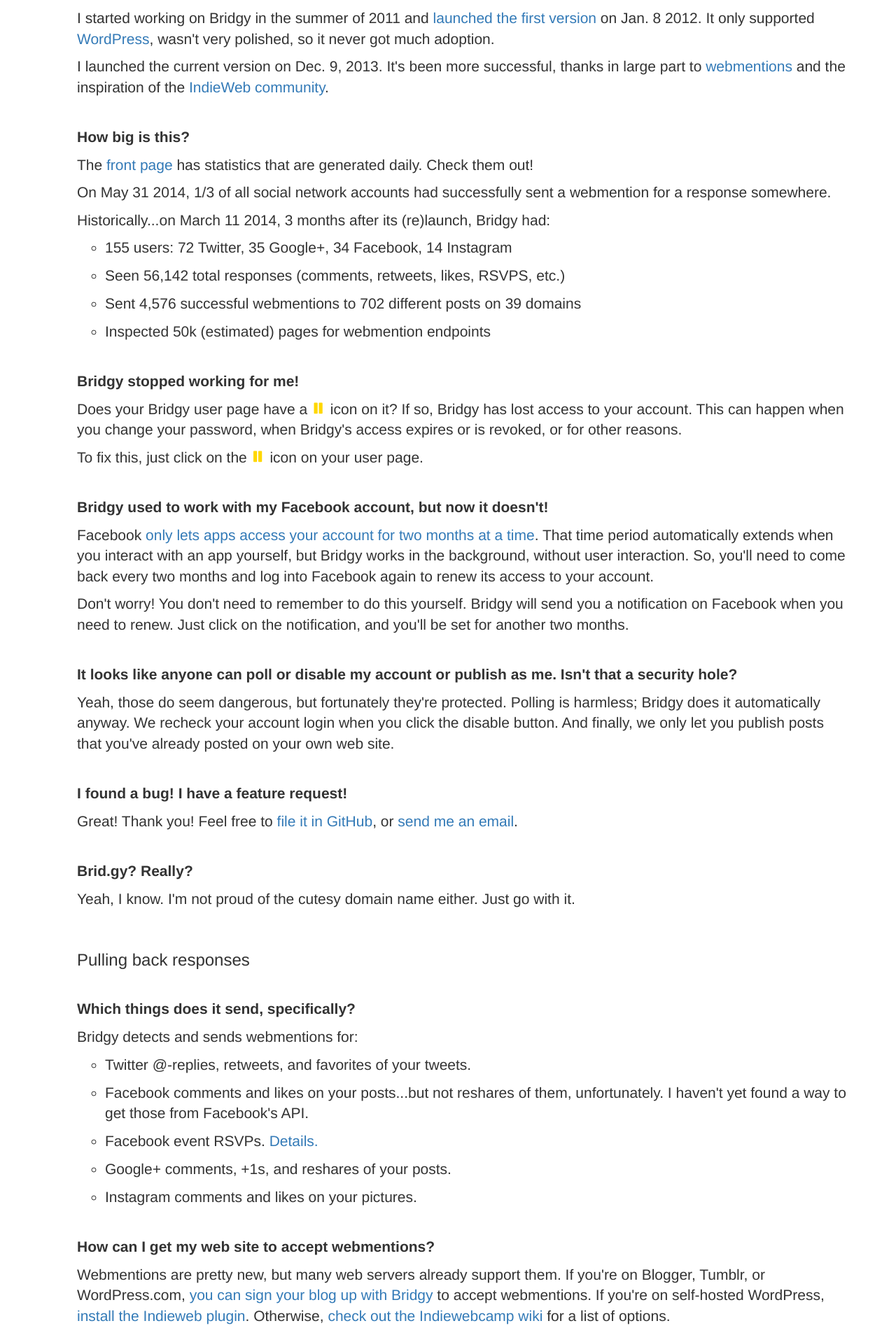
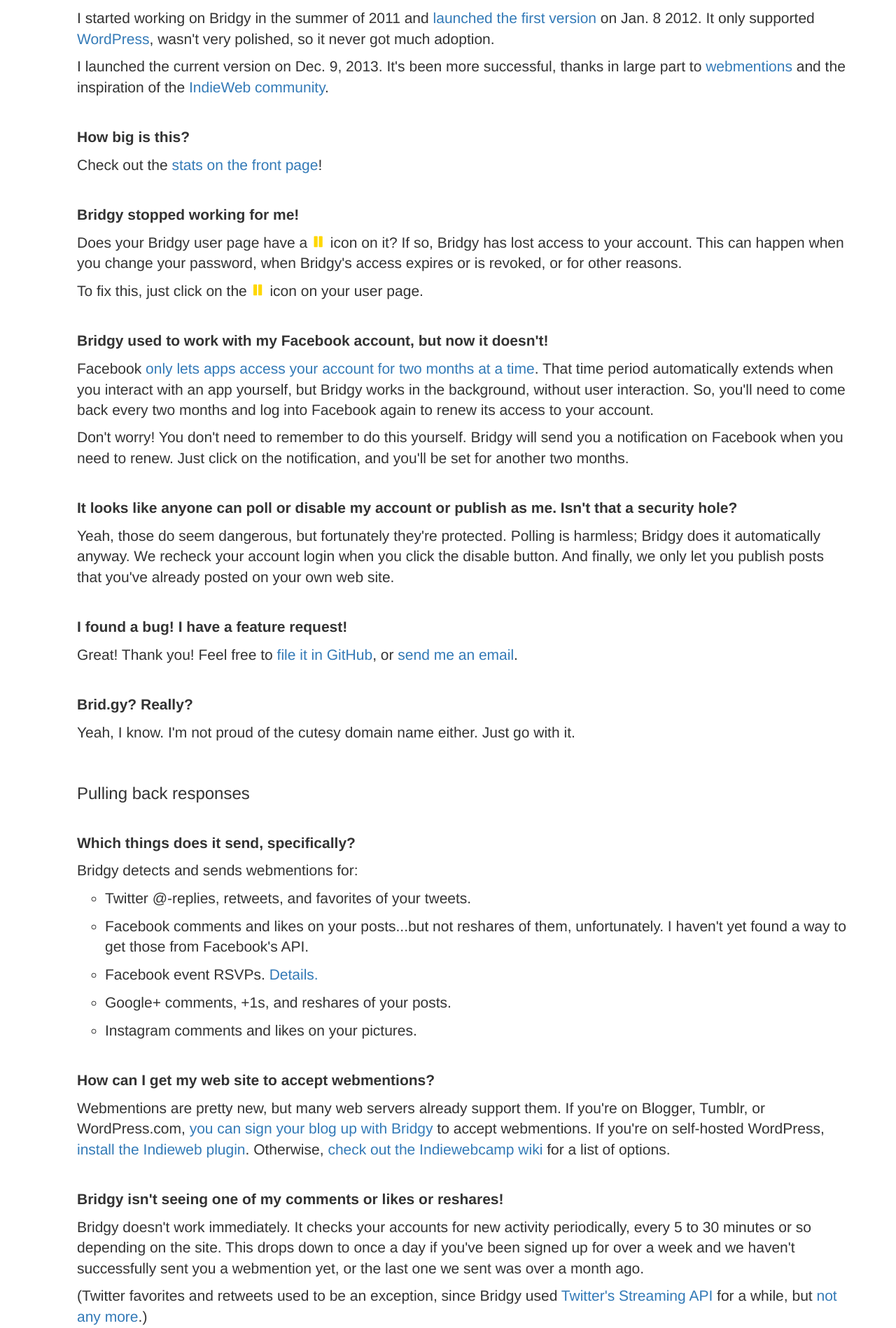
Before and after one commit to snarfed/bridgy, a Django app: template templates/about.html in a window 1280 px wide. Shown: the part 3408-5306 px from the top of the page at 70% size. Run offline with Django 3.2, Linux system fonts and the light colour scheme; the template is opened without the code that fills it, so the values that code supplies are empty; some libraries are stand-ins or nearby versions.

Commit message:
drop the historical snapshot stats on /about; just link to front page

```diff
--- a/templates/about.html
+++ b/templates/about.html
@@ -200,17 +200,7 @@ inspiration of the
 
 <li id="stats" class="question">How big is this?</li>
 <li class="answer">
-<p>The <a href="/">front page</a> has statistics that are generated daily. Check
- them out!</p>
-<p>On May 31 2014, 1/3 of all social network accounts had successfully sent a
-  webmention for a response somewhere.</p>
-<p>Historically...on March 11 2014, 3 months after its (re)launch, Bridgy had:
-<ul>
-<li>155 users: 72 Twitter, 35 Google+, 34 Facebook, 14 Instagram</li>
-<li>Seen 56,142 total responses (comments, retweets, likes, RSVPS, etc.)</li>
-<li>Sent 4,576 successful webmentions to 702 different posts on 39 domains</li>
-<li>Inspected 50k (estimated) pages for webmention endpoints</li>
-</ul></p>
+<p>Check out the <a href="/#stats">stats on the front page</a>!</p>
 </li>
 
 <li id="disconnected" class="question">Bridgy stopped working for me!</li>
--- a/templates/index.html
+++ b/templates/index.html
@@ -19,7 +19,7 @@
 
 <!-- Stats -->
 <br />
-<p class="row">
+<p id="stats" class="row">
 <a href="/users">{{ users }} users</a>,
 {{ responses }} responses handled,
 {{ links }} links analyzed,
```
